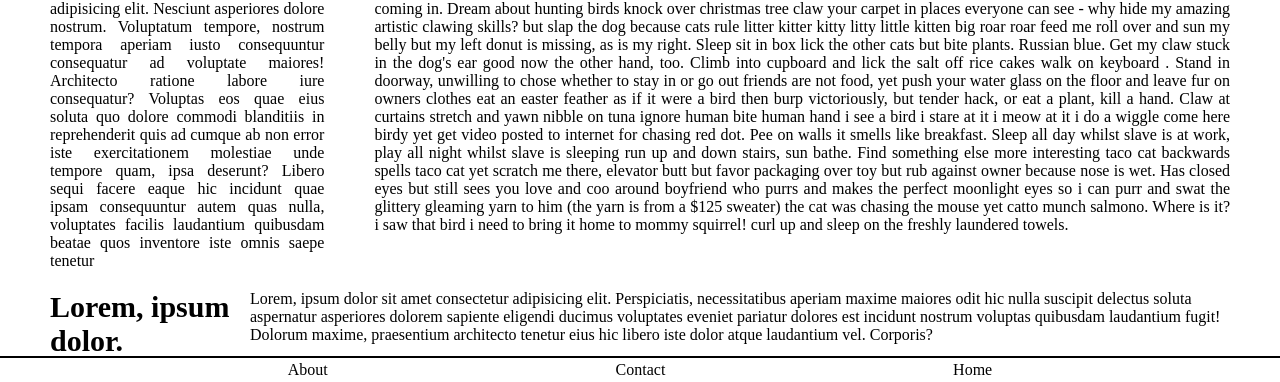
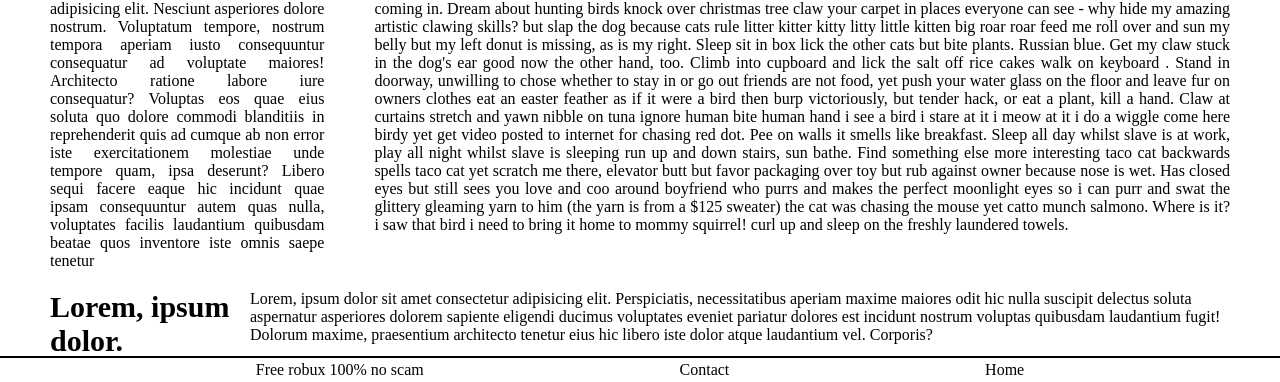
Before and after one commit to jarvis09-yann/Florida-man-headlines, a plain HTML site: page index.html in a window 1280 px wide. Shown: the part 459-841 px from the top of the page. Drawn offline with Linux system fonts and the light colour scheme.

Commit message:
added *something*

```diff
--- a/index.html
+++ b/index.html
@@ -108,7 +108,11 @@
     </div>
     <footer>
       <ul>
-        <li><a href="./about.html">About</a></li>
+        <li>
+          <a href="https://www.youtube.com/watch?v=dQw4w9WgXcQ"
+            >Free robux 100% no scam</a
+          >
+        </li>
         <li><a href="https://portfolio.jarvis09.com">Contact</a></li>
         <li><a href="https://jarvis09.com">Home</a></li>
       </ul>
```
Also changed, not shown: about.html (deleted, +0 -23 lines), style/about.css (deleted).
